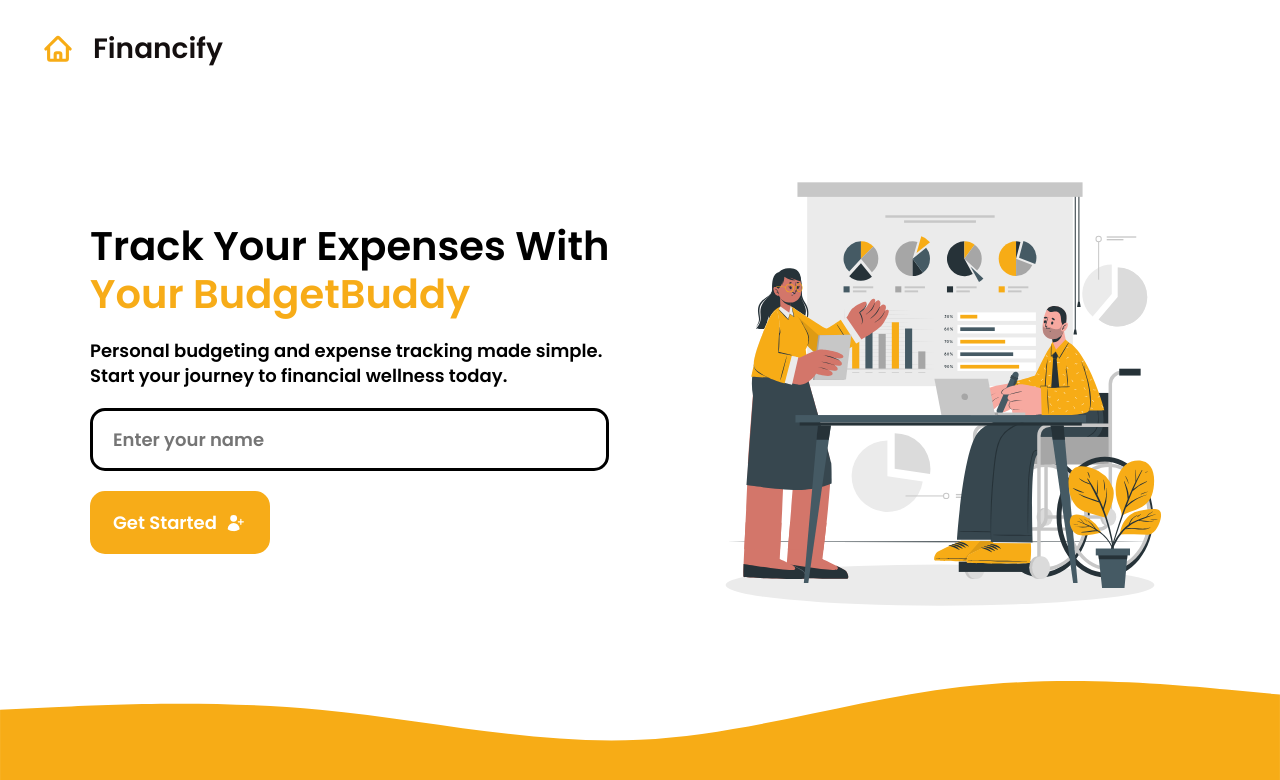
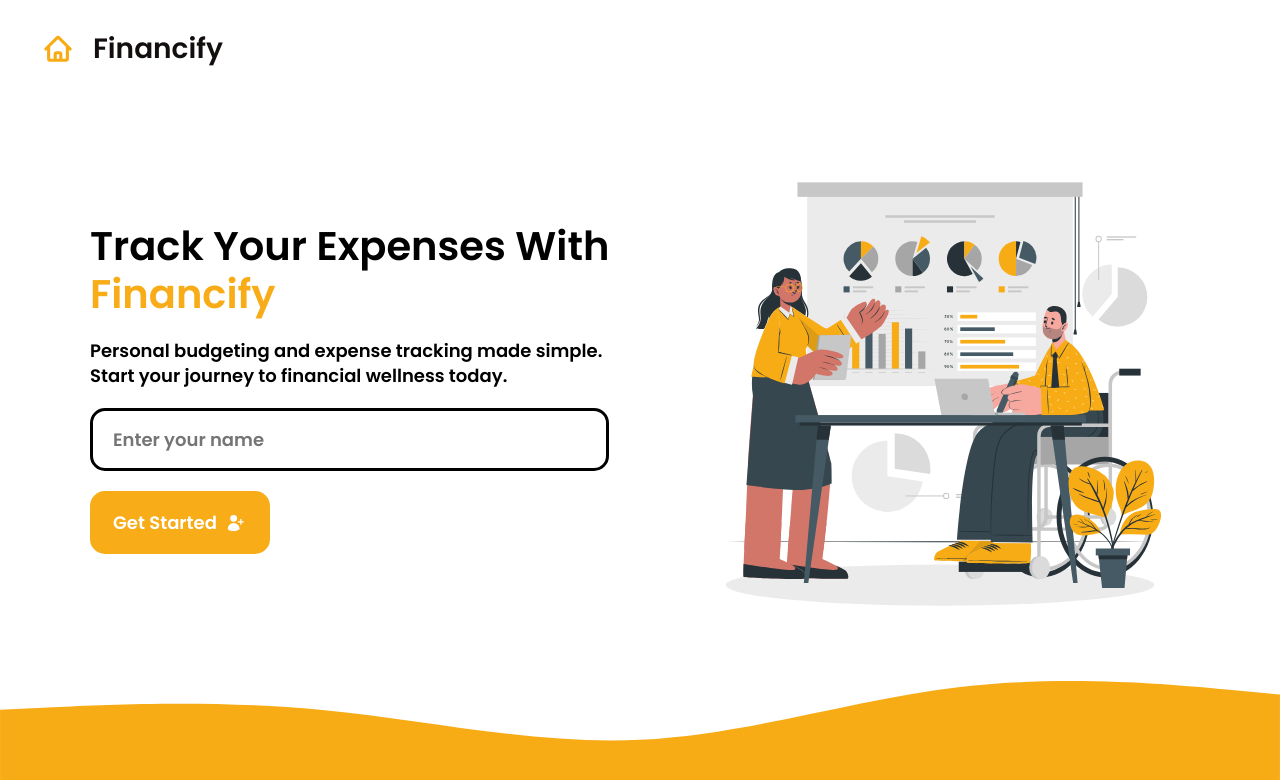
Before and after one commit to Alstudd/Expense-Tracker-Web-App, a React (Vite) app: page / in a window 1280 px wide. Shown: the top 780 px of the page. Built offline with nearby package versions, Linux system fonts and the light colour scheme.

Commit message:
dude just a noob change

```diff
--- a/src/components/Hero.jsx
+++ b/src/components/Hero.jsx
@@ -11,8 +11,8 @@ function Hero() {
     <div className="hero">
       <div className="inner-hero">
         <h1>
-          Track Your Expenses With <br />
-          <span>Your BudgetBuddy</span>
+          Track Your Expenses With<br />
+          <span> Financify</span>
         </h1>
         <p>
           Personal budgeting and expense tracking made simple.
```
